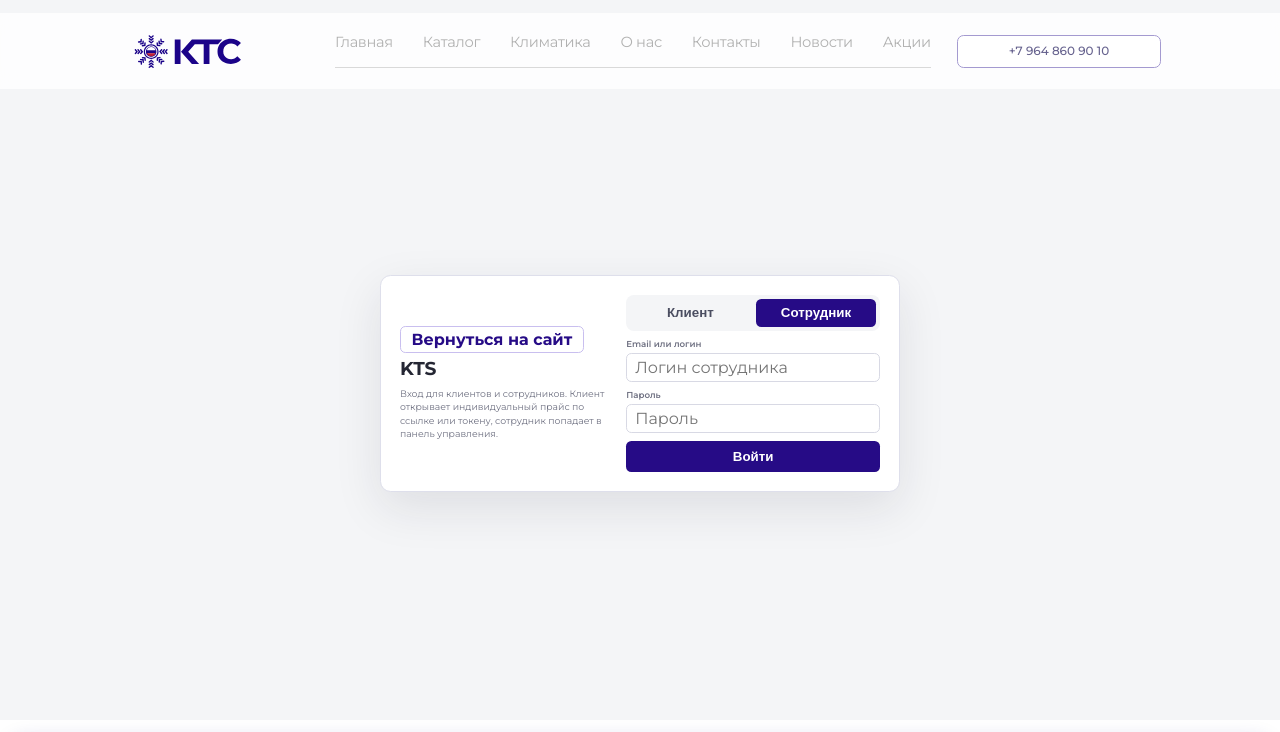
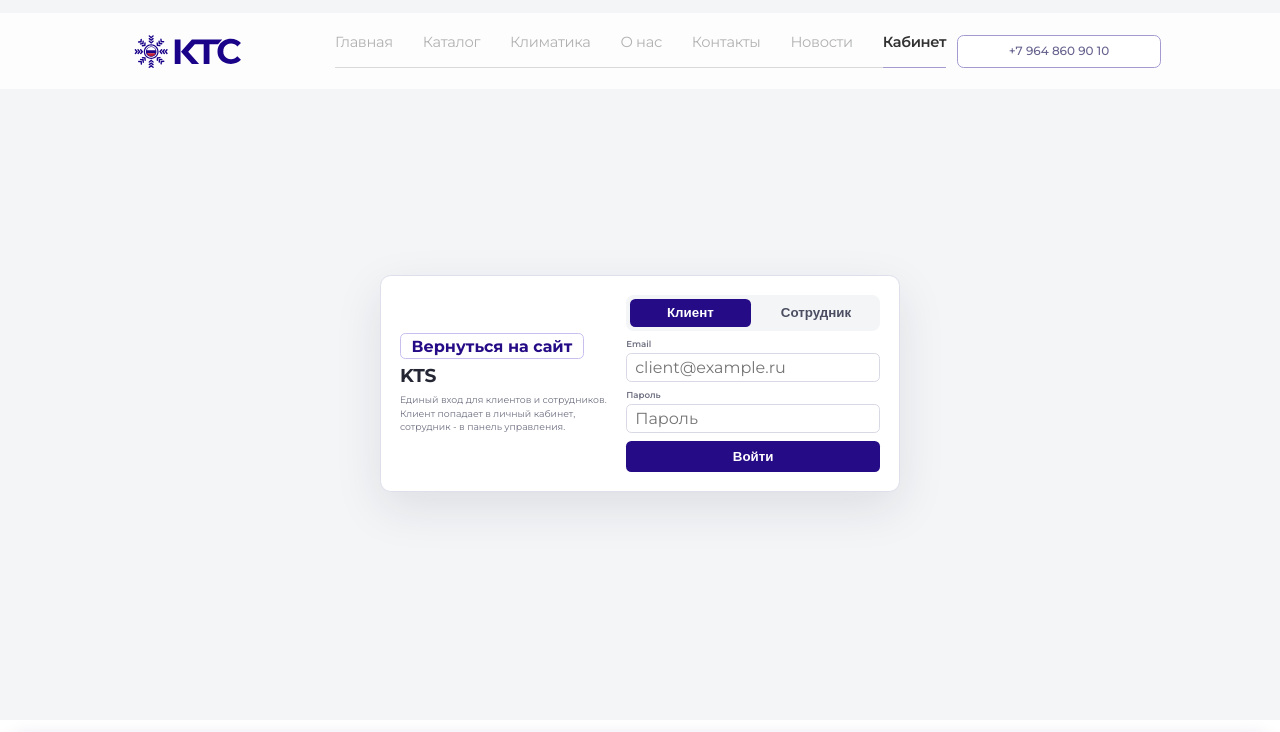
Before and after one commit to KtsMarketolog/next-kts-admin, a Next.js app: page /login in a window 1280 px wide. Shown: the top 732 px of the page. Built offline with nearby package versions, Linux system fonts and the light colour scheme; no server answers.

Commit message:
Unify cabinet login entry

```diff
--- a/src/app/cabinet/ClientCabinetShell.tsx
+++ b/src/app/cabinet/ClientCabinetShell.tsx
@@ -224,7 +224,7 @@ export function ClientCabinetShell({ documents, profile, requests }: ClientCabin
 
   const logout = async () => {
     await fetch('/api/client/logout', { method: 'POST' });
-    router.push('/cabinet/login');
+    router.push('/login?mode=client');
     router.refresh();
   };
 
--- a/src/app/cabinet/page.tsx
+++ b/src/app/cabinet/page.tsx
@@ -12,10 +12,10 @@ export default async function ClientCabinetPage() {
   if (employeeSession) redirect('/admin/clients');
 
   const session = await getClientSession();
-  if (!session) redirect('/cabinet/login');
+  if (!session) redirect('/login?mode=client');
 
   const profile = await getClientPortalProfile(session.clientUserId);
-  if (!profile) redirect('/cabinet/login');
+  if (!profile) redirect('/login?mode=client');
   const [documents, requests] = await Promise.all([
     getClientDocumentsForClient(session.companyId),
     getClientPriceRequestsForClient(session.companyId),
--- a/src/app/login/page.tsx
+++ b/src/app/login/page.tsx
@@ -1,7 +1,28 @@
 import { LoginPanel } from '@/features/auth/LoginPanel';
+import { getAdminSession } from '@/shared/lib/adminAuth';
+import { getClientSession } from '@/shared/lib/clientAuth';
+import { redirect } from 'next/navigation';
 
 export const dynamic = 'force-dynamic';
 
-export default function LoginPage() {
-  return <LoginPanel defaultMode="employee" />;
+type LoginPageProps = {
+  searchParams?: Promise<{
+    mode?: string | string[];
+  }>;
+};
+
+export default async function LoginPage({ searchParams }: LoginPageProps) {
+  const [employeeSession, clientSession, params] = await Promise.all([
+    getAdminSession(),
+    getClientSession(),
+    searchParams ?? Promise.resolve({} as { mode?: string | string[] }),
+  ]);
+
+  if (employeeSession) redirect('/admin/clients');
+  if (clientSession) redirect('/cabinet');
+
+  const modeParam = Array.isArray(params.mode) ? params.mode[0] : params.mode;
+  const defaultMode = modeParam === 'employee' ? 'employee' : 'client';
+
+  return <LoginPanel defaultMode={defaultMode} />;
 }
--- a/src/features/auth/LoginPanel.tsx
+++ b/src/features/auth/LoginPanel.tsx
@@ -10,24 +10,17 @@ type LoginMode = 'client' | 'employee';
 
 type LoginPanelProps = {
   defaultMode?: LoginMode;
+  clientRedirect?: string;
   employeeRedirect?: string;
   onEmployeeAuthenticated?: (role: 'admin' | 'wholesale_admin') => Promise<void> | void;
 };
 
-function extractToken(value: string) {
-  const trimmed = value.trim();
-  if (!trimmed) return '';
-
-  try {
-    const url = new URL(trimmed);
-    const parts = url.pathname.split('/').filter(Boolean);
-    return parts[0] === 'price' ? parts[1] ?? '' : parts.at(-1) ?? '';
-  } catch {
-    return trimmed.replace(/^\/?price\//, '').replace(/^\/+|\/+$/g, '');
-  }
-}
-
-export function LoginPanel({ defaultMode = 'employee', employeeRedirect = '/admin', onEmployeeAuthenticated }: LoginPanelProps) {
+export function LoginPanel({
+  defaultMode = 'employee',
+  clientRedirect = '/cabinet',
+  employeeRedirect = '/admin',
+  onEmployeeAuthenticated,
+}: LoginPanelProps) {
   const router = useRouter();
   const [mode, setMode] = useState<LoginMode>(defaultMode);
   const [login, setLogin] = useState('');
@@ -35,7 +28,6 @@ export function LoginPanel({ defaultMode = 'employee', employeeRedirect = '/admi
   const [twoFactorChallengeId, setTwoFactorChallengeId] = useState('');
   const [twoFactorCode, setTwoFactorCode] = useState('');
   const [twoFactorEmail, setTwoFactorEmail] = useState('');
-  const [priceToken, setPriceToken] = useState('');
   const [busy, setBusy] = useState(false);
   const [status, setStatus] = useState('');
 
@@ -84,14 +76,24 @@ export function LoginPanel({ defaultMode = 'employee', employeeRedirect = '/admi
     router.push(employeeRedirect);
   };
 
-  const submitClient = () => {
-    const token = extractToken(priceToken);
-    if (!token) {
-      setStatus('Введите ссылку на прайс или токен');
+  const submitClient = async () => {
+    setBusy(true);
+    setStatus('');
+
+    const res = await fetch('/api/client/login', {
+      method: 'POST',
+      headers: { 'Content-Type': 'application/json' },
+      body: JSON.stringify({ login, password }),
+    });
+    setBusy(false);
+
+    if (!res.ok) {
+      setStatus(res.status === 429 ? 'Слишком много попыток. Попробуйте позже.' : 'Неверный логин или пароль');
       return;
     }
 
-    router.push(`/price/${encodeURIComponent(token)}`);
+    router.push(clientRedirect);
+    router.refresh();
   };
 
   const submit = async (event: FormEvent) => {
@@ -113,8 +115,7 @@ export function LoginPanel({ defaultMode = 'employee', employeeRedirect = '/admi
           </Link>
           <h1>KTS</h1>
           <p>
-            Вход для клиентов и сотрудников. Клиент открывает индивидуальный прайс по ссылке или токену, сотрудник
-            попадает в панель управления.
+            Единый вход для клиентов и сотрудников. Клиент попадает в личный кабинет, сотрудник - в панель управления.
           </p>
         </div>
 
@@ -149,14 +150,27 @@ export function LoginPanel({ defaultMode = 'employee', employeeRedirect = '/admi
           </div>
 
           {mode === 'client' ? (
-            <label className={styles.field}>
-              <span>Ссылка на прайс или токен</span>
-              <input
-                value={priceToken}
-                onChange={(event) => setPriceToken(event.target.value)}
-                placeholder="Например, https://kts-impex.ru/price/..."
-              />
-            </label>
+            <>
+              <label className={styles.field}>
+                <span>Email</span>
+                <input
+                  value={login}
+                  onChange={(event) => setLogin(event.target.value)}
+                  placeholder="client@example.ru"
+                  autoComplete="username"
+                />
+              </label>
+              <label className={styles.field}>
+                <span>Пароль</span>
+                <input
+                  type="password"
+                  value={password}
+                  onChange={(event) => setPassword(event.target.value)}
+                  placeholder="Пароль"
+                  autoComplete="current-password"
+                />
+              </label>
+            </>
           ) : twoFactorChallengeId ? (
             <>
               <label className={styles.field}>
@@ -187,7 +201,12 @@ export function LoginPanel({ defaultMode = 'employee', employeeRedirect = '/admi
             <>
               <label className={styles.field}>
                 <span>Email или логин</span>
-                <input value={login} onChange={(event) => setLogin(event.target.value)} placeholder="Логин сотрудника" />
+                <input
+                  value={login}
+                  onChange={(event) => setLogin(event.target.value)}
+                  placeholder="Логин сотрудника"
+                  autoComplete="username"
+                />
               </label>
               <label className={styles.field}>
                 <span>Пароль</span>
@@ -196,6 +215,7 @@ export function LoginPanel({ defaultMode = 'employee', employeeRedirect = '/admi
                   value={password}
                   onChange={(event) => setPassword(event.target.value)}
                   placeholder="Пароль"
+                  autoComplete="current-password"
                 />
               </label>
             </>
--- a/src/widgets/layout/BurgerMenu/BurgerMenu.tsx
+++ b/src/widgets/layout/BurgerMenu/BurgerMenu.tsx
@@ -20,7 +20,6 @@ export default function BurgerMenu({ open, onClose, menuItems, activeIndex = -1,
 
     'Главная': '#top',
     'Новости': '#news',
-    'Акции': '#sales',
 
   };
 
@@ -79,6 +78,14 @@ export default function BurgerMenu({ open, onClose, menuItems, activeIndex = -1,
     if (item === 'Главная') {
 
       router.push('/');
+      onClose();
+      return;
+
+    }
+
+    if (item === 'Кабинет') {
+
+      router.push('/login');
       onClose();
       return;
 
--- a/src/widgets/layout/Header/Header.tsx
+++ b/src/widgets/layout/Header/Header.tsx
@@ -13,7 +13,7 @@ const BurgerMenu = dynamic(() => import("../BurgerMenu/BurgerMenu"), {
   ssr: false,
 });
 
-const menuItems = ["Главная", "Каталог", "Климатика", "О нас", "Контакты", "Новости", "Акции"];
+const menuItems = ["Главная", "Каталог", "Климатика", "О нас", "Контакты", "Новости", "Кабинет"];
 
 const Header = () => {
 
@@ -39,6 +39,7 @@ const Header = () => {
     if (pathname === "/about") return "О нас";
     if (pathname === "/contacts") return "Контакты";
     if (pathname === "/klimatika") return "Климатика";
+    if (pathname?.startsWith("/login") || pathname?.startsWith("/cabinet") || pathname?.startsWith("/admin")) return "Кабинет";
     if (pathname !== "/") return null;
     return "Главная";
 
@@ -58,7 +59,6 @@ const Header = () => {
 
     Главная: "#top",
     Новости: "#news",
-    Акции: "#sales",
 
   };
 
@@ -219,7 +219,26 @@ const Header = () => {
 
                 );
 
-              // «Новости» / «Акции»
+              if (item === "Кабинет")
+
+                return (
+
+                  <Link
+
+                    key={item}
+                    href="/login"
+                    prefetch={false}
+                    className={activeItem === item ? styles.active : ""}
+
+                  >
+
+                    {item}
+
+                  </Link>
+
+                );
+
+              // «Новости»
               const hash = idMap[item];
 
               return (
```
Also changed, not shown: src/app/admin/AdminPanel.tsx (+17 -20 lines), src/app/cabinet/login/page.tsx (+2 -12 lines).
